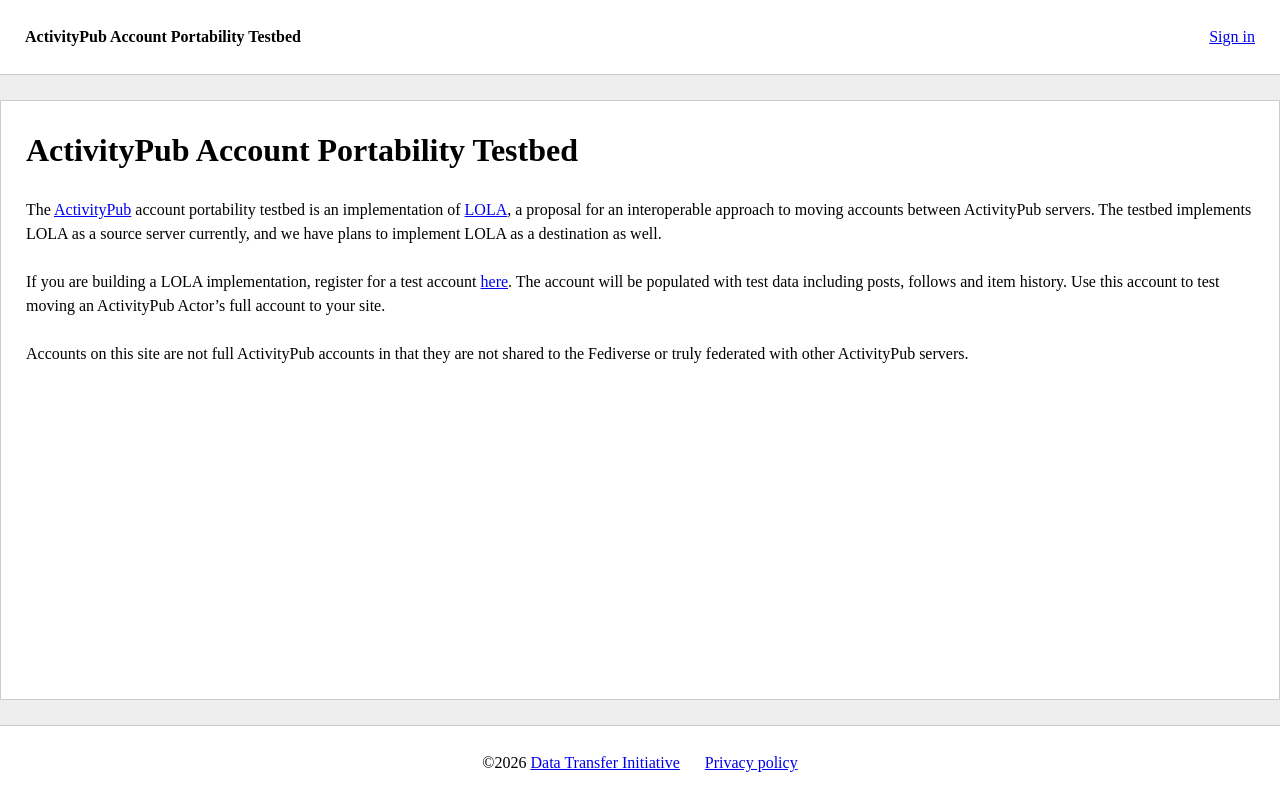
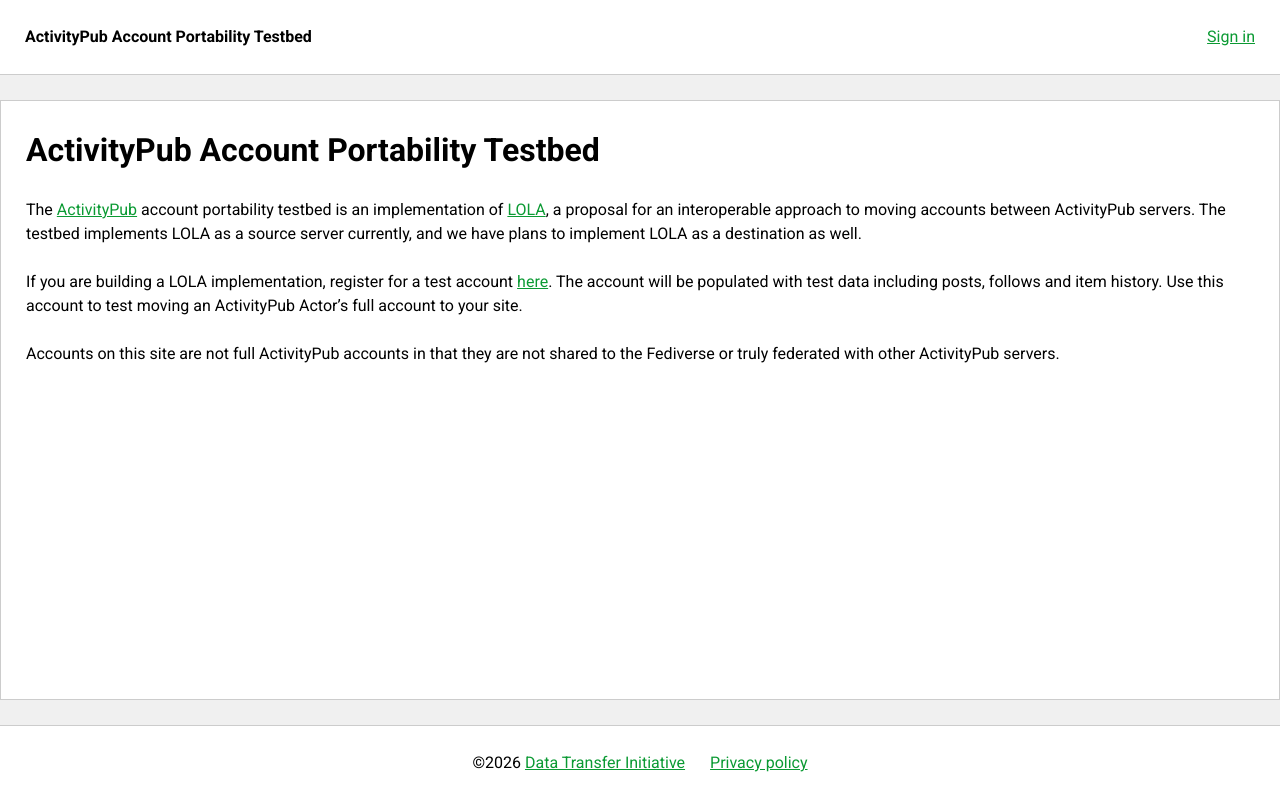
Before and after one commit to dtinit/activity-pub-testbed, a Django app: page / in a window 1280 px wide. Run offline with Django 5.2, Linux system fonts and the light colour scheme; style sheets or scripts are compiled from the project's sources; parts of the project's set-up code (start-up, migrations or seed data) failed here and were passed over; some libraries are stand-ins or nearby versions.

Commit message:
Using DTI's font and colors accross the site

```diff
--- a/static/scss/_base.scss
+++ b/static/scss/_base.scss
@@ -1,23 +1,37 @@
-// The site's look, taken from the index page. Every page's styles reuse these
-$page-background: #eee;
+// The site's look: DTI's font and colours (dtinit.org) on the index page's layout. Every page's styles reuse these
+$page-background: #F0F0F0;
 $surface: #fff;
 $border-color: #ccc;
 $frame-spacing: 25px;
 $panel-background: #f5f5f5;
 $panel-radius: 6px;
 $small-radius: 4px;
-$primary: #1976d2;
-$primary-hover: #1565c0;
+$primary: #0B9A33;
+$primary-hover: #0a7f2c;
 $success-background: #e3fdd7;
 $success-text: #102010;
 $error-background: #f2dede;
 $error-text: #a94442;
-$info-background: #e8f4fd;
-$info-accent: #2196f3;
+$info-background: #EDFFF5;
+$info-accent: #0B9A33;
+$link-hover: #0b8ce9;
 
 html {
   height: 100%;
   background: $page-background;
+}
+
+body {
+  font-family: "Roboto", sans-serif;
+}
+
+a {
+  color: $primary;
+}
+
+a:hover,
+a:focus {
+  color: $link-hover;
 }
 
 .layout {
--- a/static/scss/oauth.scss
+++ b/static/scss/oauth.scss
@@ -26,7 +26,7 @@
     border-radius: 6px;
     padding: 1.5rem;
     margin-bottom: 2rem;
-    border-left: 4px solid #4285f4;
+    border-left: 4px solid $primary;
 
     p + p {
       margin-top: 0.5rem;
@@ -42,12 +42,12 @@
     border-radius: 6px;
     padding: 1.5rem;
     margin-bottom: 2rem;
-    border-left: 4px solid #4285f4;
+    border-left: 4px solid $primary;
 
     h2 {
       font-size: 1.4rem;
       margin-bottom: 1rem;
-      color: #4285f4;
+      color: $primary;
     }
 
     ul {
@@ -83,11 +83,11 @@
     }
 
     input[name="allow"] {
-      background-color: #4285f4;
+      background-color: $primary;
       color: white;
 
       &:hover {
-        background-color: #3367d6;
+        background-color: $primary-hover;
       }
     }
 
--- a/testbed/core/templates/_base.html
+++ b/testbed/core/templates/_base.html
@@ -7,6 +7,9 @@
     <meta charset="UTF-8">
     <meta name="viewport" content="width=device-width, initial-scale=1.0">
     <title>{% block title %}ActivityPub Account Portability Testbed{% endblock title %}</title>
+    <link rel="preconnect" href="https://fonts.googleapis.com">
+    <link rel="preconnect" href="https://fonts.gstatic.com" crossorigin>
+    <link href="https://fonts.googleapis.com/css2?family=Roboto:ital,wght@0,400;0,500;0,700;1,400&display=swap" rel="stylesheet">
     <link rel="stylesheet" href="{% sass_src 'scss/site.scss' %}">
   </head>
   <body class="layout">
```
